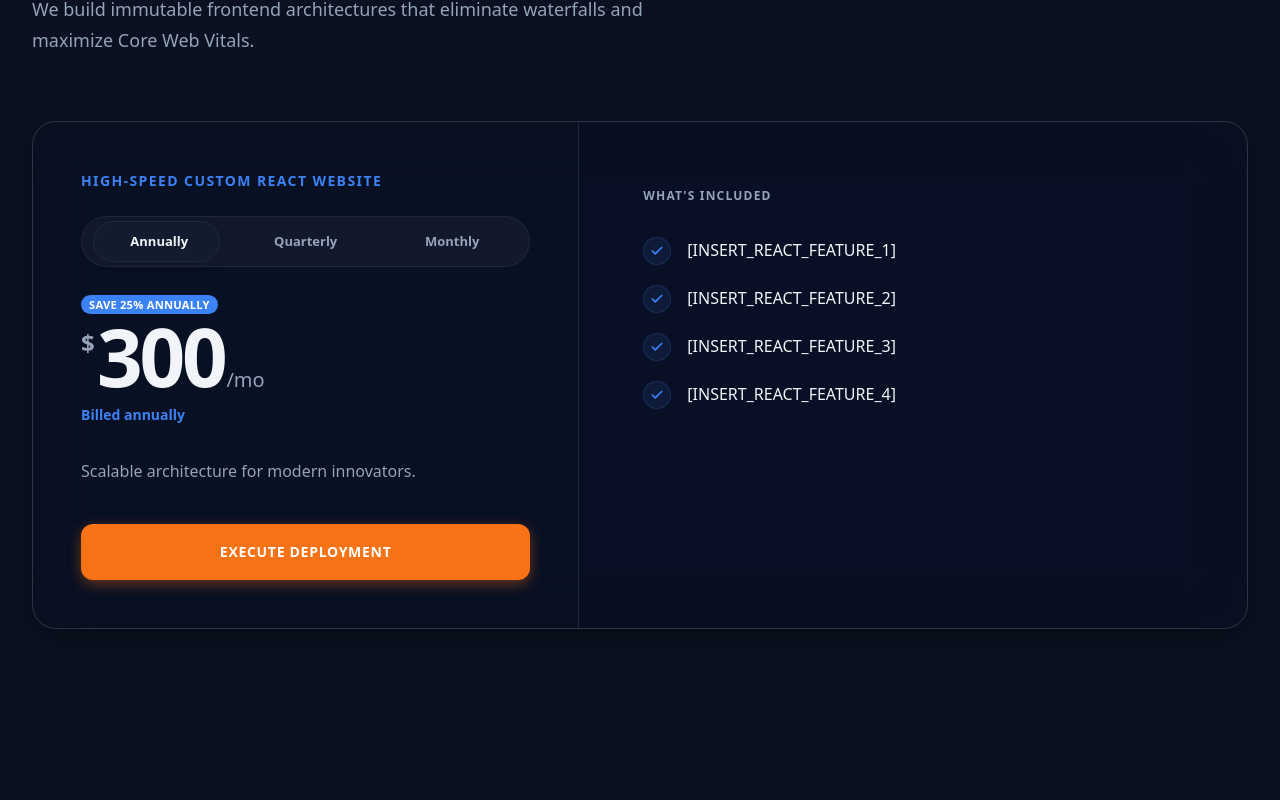
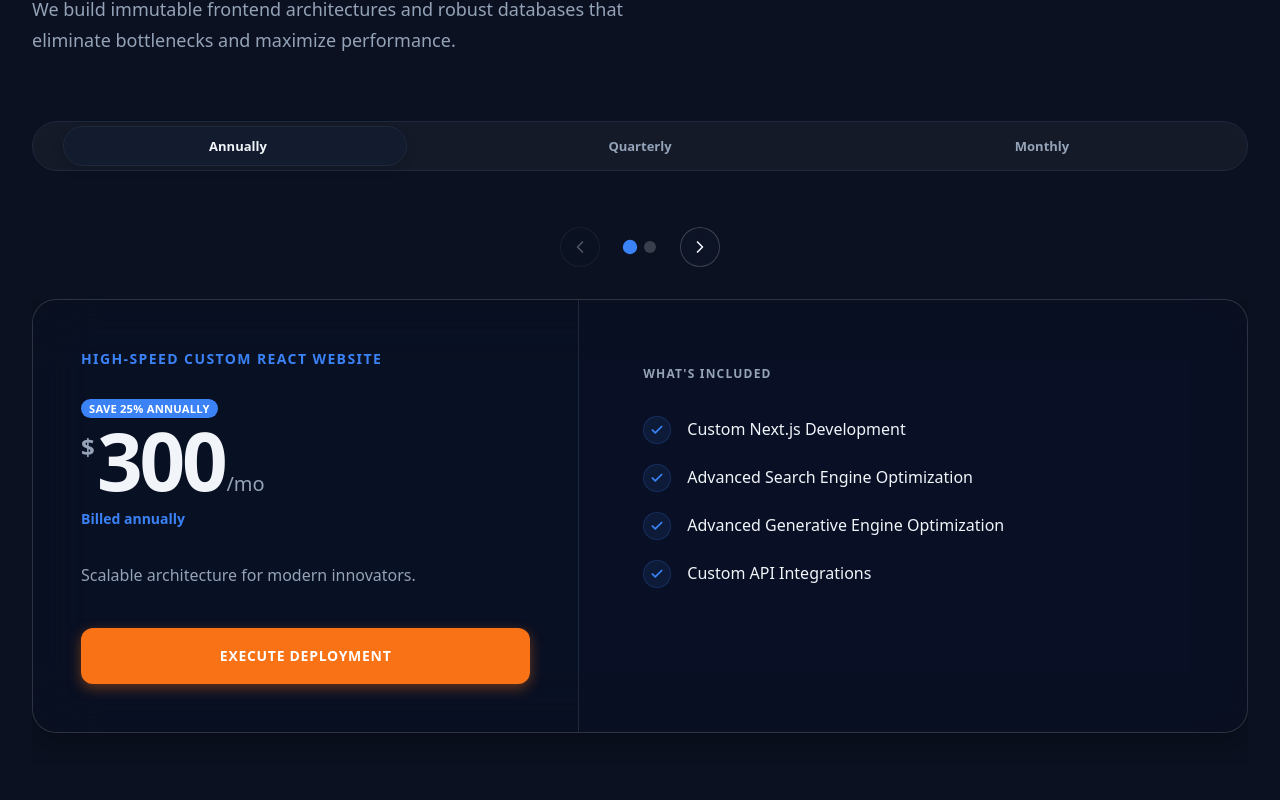
Before and after one commit to McWhorter-Thomasson-Digital-Tech/Website, a Next.js app: page / in a window 1280 px wide. Shown: the part 1100-1900 px from the top of the page. Built offline with nearby package versions, Linux system fonts and the light colour scheme.

Commit message:
feat: added pricing cards and features, needs polishing and feature editing but laptop bouta die.

```diff
--- a/src/components/sections/ReactOffer/ReactOffer.module.css
+++ b/src/components/sections/ReactOffer/ReactOffer.module.css
@@ -48,8 +48,92 @@
   line-height: 1.75;
 }
 
-/* Pricing Card */
-.card {
+/* Global Toggle Container */
+.globalToggleContainer {
+  display: flex;
+  justify-content: center;
+  margin-bottom: 2rem;
+}
+
+/* Swipe Controls */
+.swipeControls {
+  display: flex;
+  align-items: center;
+  justify-content: center;
+  gap: 1.5rem;
+  margin-bottom: 2rem;
+}
+
+.swipeArrow {
+  background: color-mix(in srgb, var(--card), transparent 60%);
+  border: 1px solid color-mix(in srgb, var(--foreground), transparent 80%);
+  color: var(--foreground);
+  width: 2.5rem;
+  height: 2.5rem;
+  border-radius: 9999px;
+  display: flex;
+  align-items: center;
+  justify-content: center;
+  cursor: pointer;
+  transition: all 200ms ease;
+  backdrop-filter: blur(10px);
+}
+
+.swipeArrow:hover:not(:disabled) {
+  background: var(--primary);
+  color: var(--background);
+  border-color: var(--primary);
+}
+
+.swipeArrow:disabled {
+  opacity: 0.3;
+  cursor: not-allowed;
+}
+
+.dots {
+  display: flex;
+  gap: 0.5rem;
+}
+
+.dot {
+  width: 0.75rem;
+  height: 0.75rem;
+  border-radius: 9999px;
+  background: color-mix(in srgb, var(--foreground), transparent 80%);
+  border: none;
+  cursor: pointer;
+  transition: all 200ms ease;
+}
+
+.activeDot {
+  background: var(--primary);
+  transform: scale(1.2);
+}
+
+/* Scroll Container */
+.scrollContainer {
+  display: flex;
+  overflow-x: auto;
+  scroll-snap-type: x mandatory;
+  scroll-behavior: smooth;
+  scrollbar-width: none; /* Firefox */
+  -ms-overflow-style: none;  /* IE and Edge */
+  gap: 2rem;
+  padding-bottom: 2rem;
+}
+
+.scrollContainer::-webkit-scrollbar {
+  display: none;
+}
+
+.cardWrapper {
+  flex: 0 0 100%;
+  scroll-snap-align: center;
+  min-width: 100%;
+}
+
+/* Pricing Card Inner Layer */
+.cardInner {
   background: color-mix(in srgb, var(--background), transparent 70%);
   backdrop-filter: blur(30px) saturate(150%);
   -webkit-backdrop-filter: blur(30px) saturate(150%);
@@ -57,12 +141,11 @@
   border-radius: 1.5rem;
   overflow: hidden;
   box-shadow: 0 8px 32px 0 rgba(0, 0, 0, 0.3);
-}
-
-.cardInner {
   display: flex;
   flex-direction: column;
 }
+
+
 
 @media (min-width: 1024px) {
   .cardInner { flex-direction: row; }
--- a/src/components/sections/ReactOffer/ReactOffer.tsx
+++ b/src/components/sections/ReactOffer/ReactOffer.tsx
@@ -1,41 +1,60 @@
 "use client";
 
-import React, { useState } from 'react';
-import { Check } from 'lucide-react';
+import React, { useState, useRef, useEffect } from 'react';
+import { Check, ChevronLeft, ChevronRight } from 'lucide-react';
 import Link from 'next/link';
 import styles from './ReactOffer.module.css';
 
-const features = [
-  '[INSERT_REACT_FEATURE_1]',
-  '[INSERT_REACT_FEATURE_2]',
-  '[INSERT_REACT_FEATURE_3]',
-  '[INSERT_REACT_FEATURE_4]',
+type BillingCycle = 'monthly' | 'quarterly' | 'annually';
+
+interface PackageConfig {
+  id: string;
+  name: string;
+  description: string;
+  features: string[];
+  pricing: Record<BillingCycle, { price: string; detail: string; savings?: string }>;
+}
+
+const packages: PackageConfig[] = [
+  {
+    id: 'website',
+    name: 'High-speed Custom React Website',
+    description: 'Scalable architecture for modern innovators.',
+    features: [
+      'Custom Next.js Development',
+      'Advanced Search Engine Optimization',
+      'Advanced Generative Engine Optimization',
+      'Custom API Integrations',
+    ],
+    pricing: {
+      annually: { price: '300', detail: 'Billed annually', savings: 'Save 25% annually' },
+      quarterly: { price: '350', detail: 'Billed quarterly', savings: 'Save 12.5% quarterly' },
+      monthly: { price: '400', detail: 'Billed monthly', savings: 'none' },
+    }
+  },
+  {
+    id: 'fullstack',
+    name: 'Full Stack App & Database',
+    description: 'Complete data architecture and immutable pipelines.',
+    features: [
+      'Custom Next.js Development',
+      'Full Database Creation & Management',
+      'User Authentication & Security',
+      'Advanced Backend API Ecosystems',
+      'Advanced Generative Engine Optimization',
+    ],
+    pricing: {
+      annually: { price: '1200', detail: 'Billed annually', savings: 'Save 20% annually' },
+      quarterly: { price: '1350', detail: 'Billed quarterly', savings: 'Save 10% quarterly' },
+      monthly: { price: '1500', detail: 'Billed monthly', savings: 'none' },
+    }
+  }
 ];
-
-type BillingCycle = 'monthly' | 'quarterly' | 'annually';
 
 export function ReactOffer() {
   const [billingCycle, setBillingCycle] = useState<BillingCycle>('annually');
-
-  const pricing: Record<BillingCycle, { price: string; detail: string; savings?: string }> = {
-    annually: {
-      price: '300',
-      detail: 'Billed annually',
-      savings: 'Save 25% annually',
-    },
-    quarterly: {
-      price: '350',
-      detail: 'Billed quarterly',
-      savings: 'Save 12.5% quarterly',
-    },
-    monthly: {
-      price: '400',
-      detail: 'Billed monthly',
-      savings: 'none',
-    },
-  };
-
-  const { price, detail, savings } = pricing[billingCycle];
+  const scrollRef = useRef<HTMLDivElement>(null);
+  const [activeIndex, setActiveIndex] = useState(0);
 
   const getTranslateX = () => {
     switch (billingCycle) {
@@ -46,25 +65,52 @@ export function ReactOffer() {
     }
   };
 
+  const scrollTo = (index: number) => {
+    if (scrollRef.current) {
+      const container = scrollRef.current;
+      const child = container.children[index] as HTMLElement;
+      if (child) {
+        container.scrollTo({
+          left: child.offsetLeft - container.offsetLeft,
+          behavior: 'smooth'
+        });
+      }
+    }
+  };
+
+  useEffect(() => {
+    const handleScroll = () => {
+      if (scrollRef.current) {
+        const scrollLeft = scrollRef.current.scrollLeft;
+        const itemWidth = scrollRef.current.offsetWidth;
+        // Use a small buffer to ensure snapping detection
+        const index = Math.round(scrollLeft / itemWidth);
+        if (index !== activeIndex) {
+            setActiveIndex(index);
+        }
+      }
+    };
+    const el = scrollRef.current;
+    if (el) {
+      el.addEventListener('scroll', handleScroll, { passive: true });
+      return () => el.removeEventListener('scroll', handleScroll);
+    }
+  }, [activeIndex]);
+
   return (
     <section id="react-websites" className={styles.section}>
       <div className={styles.container}>
 
         <div className={styles.sectionHeader}>
-          <p className={styles.label}>Frontend Engineering</p>
+          <p className={styles.label}>Frontend & Backend Engineering</p>
           <h2 className={styles.title}>High-Velocity React Ecosystems</h2>
           <p className={styles.description}>
-            We build immutable frontend architectures that eliminate waterfalls and maximize Core Web Vitals.
+            We build immutable frontend architectures and robust databases that eliminate bottlenecks and maximize performance.
           </p>
         </div>
 
-        <div className={styles.card}>
-          <div className={styles.cardInner}>
-
-            <div className={styles.pricingSide}>
-              <p className={styles.tierLabel}>High-speed Custom React Website</p>
-
-              {/* Billing Toggle (3 Options) */}
+        {/* Global Billing Toggle */}
+        <div className={styles.globalToggleContainer}>
           <div className={styles.toggleWrapper}>
             <div
               className={styles.toggleSlider}
@@ -92,18 +138,66 @@ export function ReactOffer() {
               Monthly
             </button>
           </div>
+        </div>
+
+        {/* Swipe Controls / Indicators */}
+        <div className={styles.swipeControls}>
+          <button
+            className={styles.swipeArrow}
+            onClick={() => scrollTo(Math.max(0, activeIndex - 1))}
+            disabled={activeIndex === 0}
+          >
+            <ChevronLeft size={20} />
+          </button>
+
+          <div className={styles.dots}>
+            {packages.map((_, i) => (
+              <button
+                key={i}
+                className={`${styles.dot} ${activeIndex === i ? styles.activeDot : ''}`}
+                onClick={() => scrollTo(i)}
+                aria-label={`Go to package ${i + 1}`}
+              />
+            ))}
+          </div>
+
+          <button
+            className={styles.swipeArrow}
+            onClick={() => scrollTo(Math.min(packages.length - 1, activeIndex + 1))}
+            disabled={activeIndex === packages.length - 1}
+          >
+            <ChevronRight size={20} />
+          </button>
+        </div>
+
+        {/* Swipeable Container */}
+        <div className={styles.scrollContainer} ref={scrollRef}>
+          {packages.map((pkg) => {
+            const currentPricing = pkg.pricing[billingCycle];
+
+            return (
+              <div key={pkg.id} className={styles.cardWrapper}>
+                <div className={styles.cardInner}>
+
+                  <div className={styles.pricingSide}>
+                    <p className={styles.tierLabel}>{pkg.name}</p>
 
                     <div className={styles.priceContainer}>
-                {savings && <span className={styles.saveBadge} data-savings={savings}>{savings}</span>}
+                      {currentPricing.savings && currentPricing.savings !== 'none' && (
+                        <span className={styles.saveBadge}>{currentPricing.savings}</span>
+                      )}
+                      {(currentPricing.savings === 'none' || !currentPricing.savings) && (
+                        <span className={styles.saveBadge} data-savings="none">none</span>
+                      )}
                       <div className={styles.price}>
                         <span className={styles.currency}>$</span>
-                  <span key={price} className={styles.priceValue}>{price}</span>
+                        <span key={currentPricing.price} className={styles.priceValue}>{currentPricing.price}</span>
                         <span className={styles.pricePeriod}>/mo</span>
                       </div>
-                <p className={styles.billingDetail}>{detail}</p>
+                      <p className={styles.billingDetail}>{currentPricing.detail}</p>
                     </div>
 
-              <p className={styles.priceDesc}>Scalable architecture for modern innovators.</p>
+                    <p className={styles.priceDesc}>{pkg.description}</p>
 
                     <Link href="/contact" className={styles.ctaButton}>
                       EXECUTE DEPLOYMENT
@@ -113,7 +207,7 @@ export function ReactOffer() {
                   <div className={styles.featuresSide}>
                     <p className={styles.featuresLabel}>What&apos;s included</p>
                     <ul className={styles.featuresList}>
-                {features.map((feature, index) => (
+                      {pkg.features.map((feature, index) => (
                         <li key={index} className={styles.featureItem}>
                           <div className={styles.featureIcon}>
                             <Check />
@@ -123,9 +217,12 @@ export function ReactOffer() {
                       ))}
                     </ul>
                   </div>
-
                 </div>
               </div>
+            );
+          })}
+        </div>
+
       </div>
     </section>
   );
```
Lines whose indentation alone changed are shown as unchanged.
